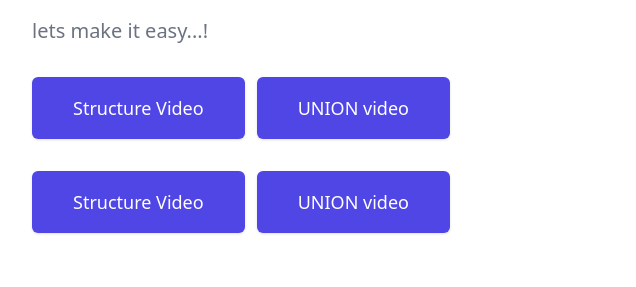
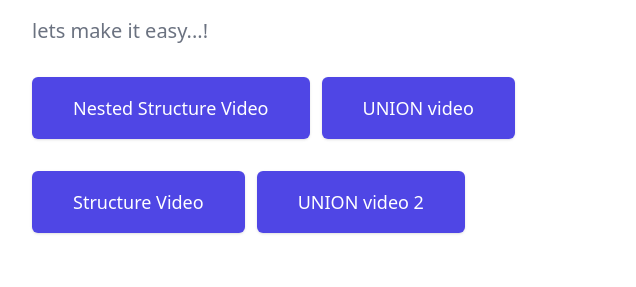
Before and after one commit to ashblaze-04/dtlproject.github.io, a website built with Vite: page index.html in a window 1280 px wide. Shown: the part 359-646 px from the top of the page, 0-636 px from the left. Built offline with nearby package versions, Linux system fonts and the light colour scheme.

Commit message:
index.html

```diff
--- a/index.html
+++ b/index.html
@@ -101,7 +101,7 @@
             <div class="flex flex-row">
             <div class="mt-5 sm:mt-8 sm:flex sm:justify-center lg:justify-start">
               <div class="rounded-md shadow">
-                <a href="https://drive.google.com/file/d/1hW7BRFv5zViMczzbM1rXdKtUOhHo1gPm/view?usp=sharing" target="_blank" class="flex w-full items-center justify-center rounded-md border border-transparent bg-indigo-600 px-8 py-3 text-base font-medium text-white hover:bg-indigo-700 md:py-4 md:px-10 md:text-lg">Structure Video</a>
+                <a href="https://drive.google.com/file/d/1hW7BRFv5zViMczzbM1rXdKtUOhHo1gPm/view?usp=sharing" target="_blank" class="flex w-full items-center justify-center rounded-md border border-transparent bg-indigo-600 px-8 py-3 text-base font-medium text-white hover:bg-indigo-700 md:py-4 md:px-10 md:text-lg">Nested Structure Video</a>
               </div>
               <div class="mt-3 sm:mt-0 sm:ml-3">
                 <!-- <a href="#" class="flex w-full items-center justify-center rounded-md border border-transparent bg-indigo-100 px-8 py-3 text-base font-medium text-indigo-700 hover:bg-indigo-200 md:py-4 md:px-10 md:text-lg">Live demo</a> -->
@@ -120,7 +120,7 @@
               <div class="flex flex-row">
             <div class="mt-5 sm:mt-8 sm:flex sm:justify-center lg:justify-start">
               <div class="rounded-md shadow">
-                <a href="https://drive.google.com/file/d/1hW7BRFv5zViMczzbM1rXdKtUOhHo1gPm/view?usp=sharing" target="_blank" class="flex w-full items-center justify-center rounded-md border border-transparent bg-indigo-600 px-8 py-3 text-base font-medium text-white hover:bg-indigo-700 md:py-4 md:px-10 md:text-lg">Structure Video</a>
+                <a href="https://drive.google.com/file/d/1l3mElORFpckS4VGn4oSB6i3tAvdiN3JA/view?usp=sharing" target="_blank" class="flex w-full items-center justify-center rounded-md border border-transparent bg-indigo-600 px-8 py-3 text-base font-medium text-white hover:bg-indigo-700 md:py-4 md:px-10 md:text-lg">Structure Video</a>
               </div>
               <div class="mt-3 sm:mt-0 sm:ml-3">
                 <!-- <a href="#" class="flex w-full items-center justify-center rounded-md border border-transparent bg-indigo-100 px-8 py-3 text-base font-medium text-indigo-700 hover:bg-indigo-200 md:py-4 md:px-10 md:text-lg">Live demo</a> -->
@@ -128,7 +128,7 @@
             </div>
             <div class="mt-5 sm:mt-8 sm:flex sm:justify-center lg:justify-start">
               <div class="rounded-md shadow">
-                <a href="https://drive.google.com/file/d/13w2lfD0sUbQtgApupvPkdccIXKnU9Dtr/view?usp=sharing" target="_blank" class="flex w-full items-center justify-center rounded-md border border-transparent bg-indigo-600 px-8 py-3 text-base font-medium text-white hover:bg-indigo-700 md:py-4 md:px-10 md:text-lg">UNION video</a>
+                <a href="https://drive.google.com/file/d/1n8ccFg6pYEl12xBN9Egnb4Y3G4uC-eTg/view?usp=sharing" target="_blank" class="flex w-full items-center justify-center rounded-md border border-transparent bg-indigo-600 px-8 py-3 text-base font-medium text-white hover:bg-indigo-700 md:py-4 md:px-10 md:text-lg">UNION video 2</a>
               </div>
               <div class="mt-3 sm:mt-0 sm:ml-3">
                 <!-- <a href="#" class="flex w-full items-center justify-center rounded-md border border-transparent bg-indigo-100 px-8 py-3 text-base font-medium text-indigo-700 hover:bg-indigo-200 md:py-4 md:px-10 md:text-lg">Live demo</a> -->
```
